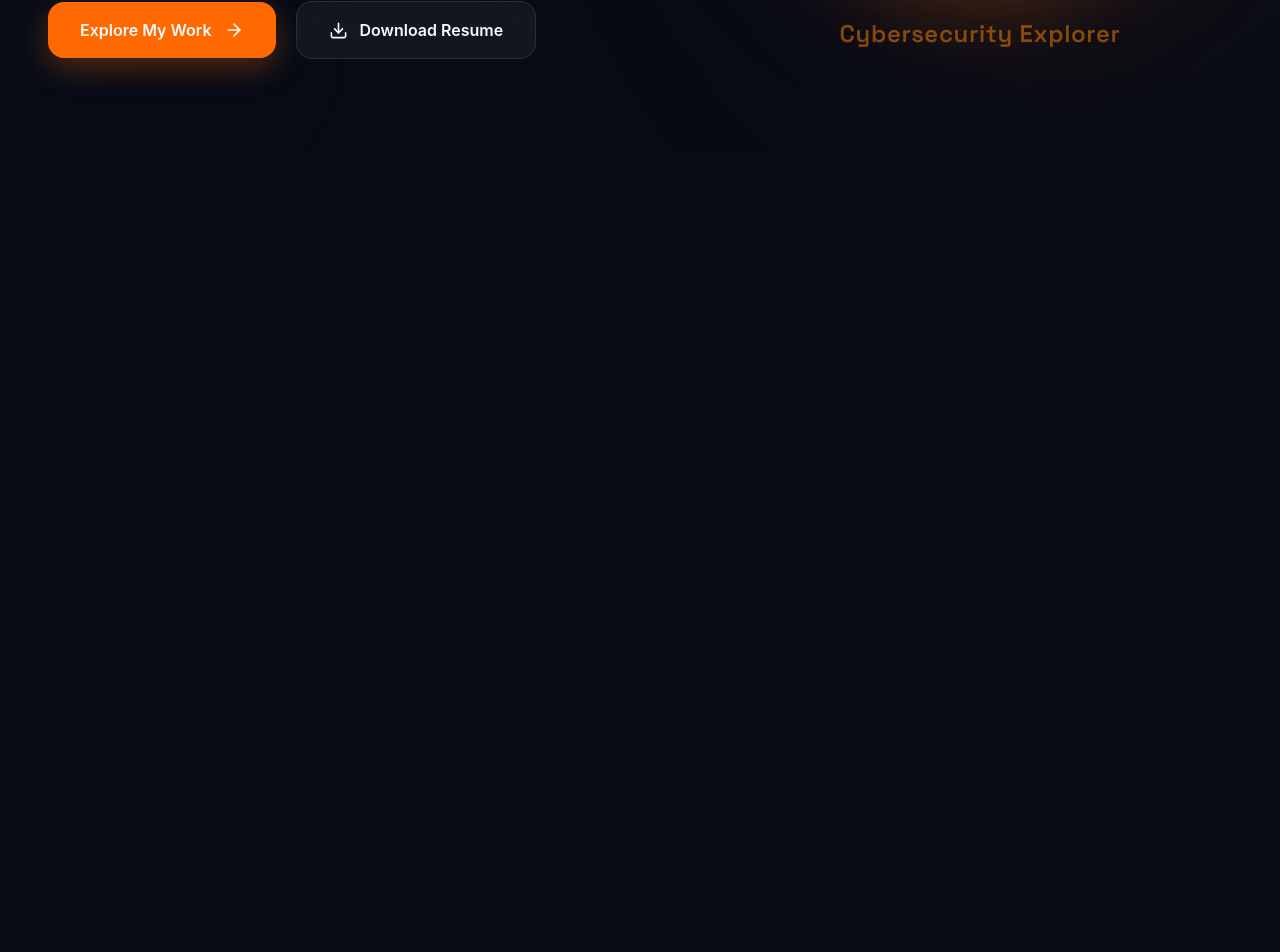
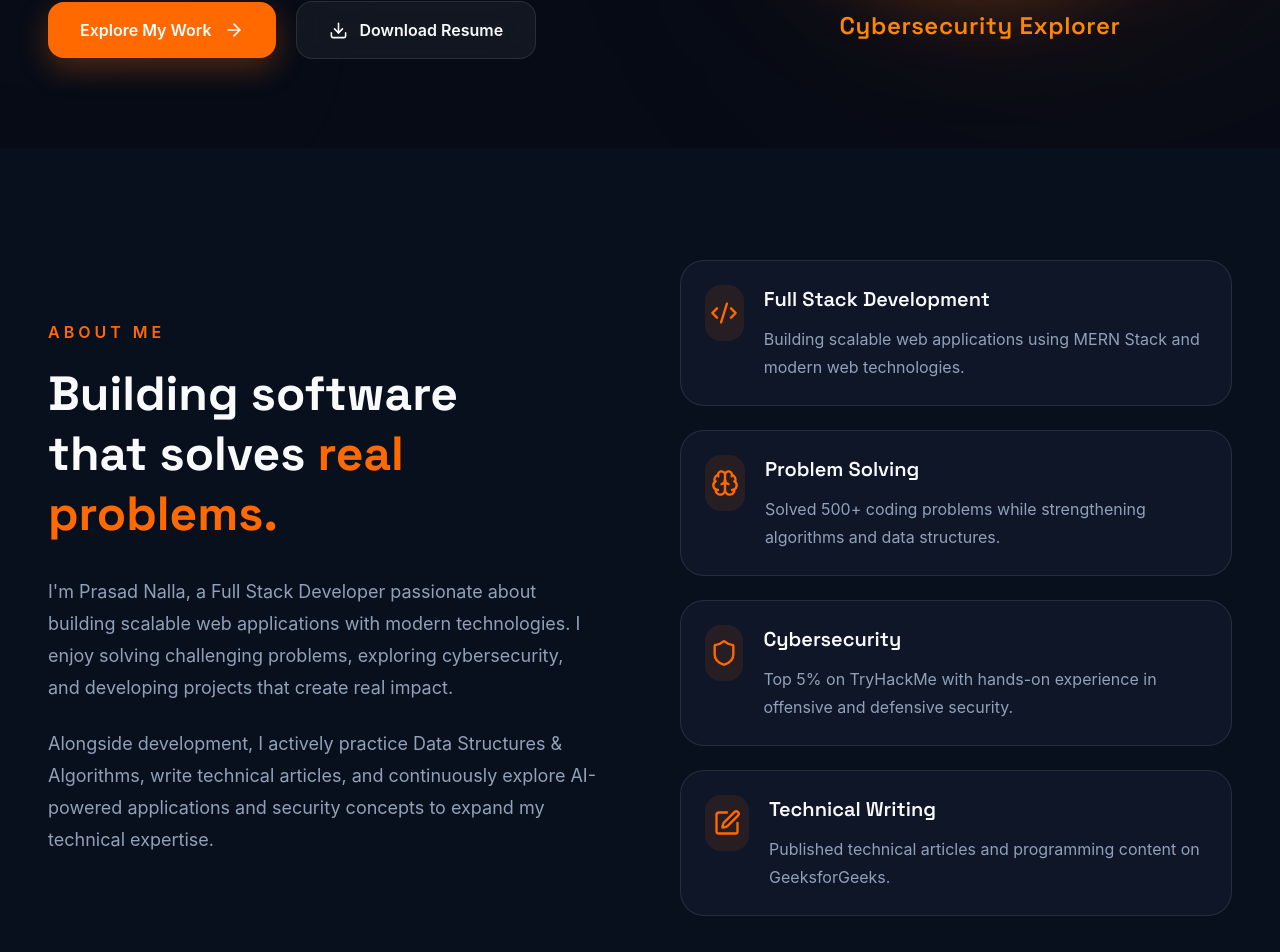
Before and after one commit to Prasad-Nalla/Portfolio, a React (Vite) app: page / in a window 1280 px wide. Shown: the part 652-1604 px from the top of the page. Before the commit the page ends 800 px from the top, so only its background shows below. Built offline with nearby package versions, Linux system fonts and the light colour scheme.

Commit message:
feat : About Section Added

```diff
--- a/src/App.jsx
+++ b/src/App.jsx
@@ -1,12 +1,13 @@
 import Navbar from "./components/layout/Navbar";
 import Hero from "./sections/Hero/Hero";
-
+import About from "./sections/About/About";
 function App() {
   return (
     <>
       <Navbar />
       <main>
         <Hero />
+        <About />
       </main>
     </>
   );
--- /dev/null
+++ b/src/sections/About/About.jsx
@@ -0,0 +1,22 @@
+import Container from "../../components/layout/Container";
+import AboutContent from "./AboutContent";
+import AboutCards from "./AboutCards";
+
+
+const About = () => {
+  return (
+    <section
+      id="about"
+      className="py-28 bg-[#080F1D]"
+    >
+      <Container>
+        <div className="grid gap-20 lg:grid-cols-2 items-center">
+          <AboutContent />
+          <AboutCards />
+        </div>
+      </Container>
+    </section>
+  );
+};
+
+export default About;
--- /dev/null
+++ b/src/sections/About/AboutCards.jsx
@@ -0,0 +1,64 @@
+import {
+  Code2,
+  Shield,
+  PenSquare,
+  Brain,
+} from "lucide-react";
+
+const cards = [
+  {
+    icon: Code2,
+    title: "Full Stack Development",
+    desc: "Building scalable web applications using MERN Stack and modern web technologies.",
+  },
+  {
+    icon: Brain,
+    title: "Problem Solving",
+    desc: "Solved 500+ coding problems while strengthening algorithms and data structures.",
+  },
+  {
+    icon: Shield,
+    title: "Cybersecurity",
+    desc: "Top 5% on TryHackMe with hands-on experience in offensive and defensive security.",
+  },
+  {
+    icon: PenSquare,
+    title: "Technical Writing",
+    desc: "Published technical articles and programming content on GeeksforGeeks.",
+  },
+];
+
+const AboutCards = () => {
+  return (
+    <div className="grid gap-6">
+      {cards.map((card) => {
+        const Icon = card.icon;
+
+        return (
+          <div
+            key={card.title}
+            className="group rounded-3xl border border-white/10 bg-[#0E1628] p-6 transition-all duration-300 hover:-translate-y-2 hover:border-orange-500/40 hover:bg-[#131f36]"
+          >
+            <div className="flex items-start gap-5">
+              <div className="flex h-14 w-14 items-center justify-center rounded-2xl bg-orange-500/10 text-orange-500 transition-all duration-300 group-hover:bg-orange-500 group-hover:text-white">
+                <Icon size={28} />
+              </div>
+
+              <div>
+                <h3 className="text-xl font-semibold">
+                  {card.title}
+                </h3>
+
+                <p className="mt-3 leading-7 text-slate-400">
+                  {card.desc}
+                </p>
+              </div>
+            </div>
+          </div>
+        );
+      })}
+    </div>
+  );
+};
+
+export default AboutCards;
--- /dev/null
+++ b/src/sections/About/AboutContent.jsx
@@ -0,0 +1,34 @@
+const AboutContent = () => {
+  return (
+    <div>
+
+      <p className="text-orange-500 font-semibold uppercase tracking-[0.25em]">
+        About Me
+      </p>
+
+      <h2 className="mt-5 text-5xl font-bold leading-tight">
+        Building software
+        <br />
+        that solves
+        <span className="text-orange-500"> real problems.</span>
+      </h2>
+
+      <p className="mt-8 text-slate-400 leading-8 text-lg">
+        I'm Prasad Nalla, a Full Stack Developer passionate about
+        building scalable web applications with modern technologies.
+        I enjoy solving challenging problems, exploring cybersecurity,
+        and developing projects that create real impact.
+      </p>
+
+      <p className="mt-6 text-slate-400 leading-8 text-lg">
+        Alongside development, I actively practice Data Structures &
+        Algorithms, write technical articles, and continuously explore
+        AI-powered applications and security concepts to expand my
+        technical expertise.
+      </p>
+
+    </div>
+  );
+};
+
+export default AboutContent;
--- /dev/null
+++ b/src/sections/About/AboutStats.jsx
@@ -0,0 +1,53 @@
+const stats = [
+  {
+    number: "15+",
+    label: "Projects",
+  },
+  {
+    number: "500+",
+    label: "Problems Solved",
+  },
+  {
+    number: "Top 5%",
+    label: "TryHackMe",
+  },
+  {
+    number: "3+",
+    label: "Years Learning",
+  },
+];
+
+const AboutStats = () => {
+  return (
+    <div className="grid grid-cols-2 gap-6">
+
+      {stats.map((item) => (
+        <div
+          key={item.label}
+          className="
+            rounded-3xl
+            border
+            border-white/10
+            bg-[#0E1628]
+            p-8
+            transition-all
+            duration-300
+            hover:-translate-y-2
+            hover:border-orange-500/40
+          "
+        >
+          <h3 className="text-4xl font-bold text-orange-500">
+            {item.number}
+          </h3>
+
+          <p className="mt-3 text-slate-400">
+            {item.label}
+          </p>
+        </div>
+      ))}
+
+    </div>
+  );
+};
+
+export default AboutStats;
--- a/src/sections/Hero/HeroImage.jsx
+++ b/src/sections/Hero/HeroImage.jsx
@@ -41,7 +41,7 @@ const HeroImage = () => {
           "
         >
           <img
-            src="/images/photo.jpg"
+            src="/images/photo.png"
             alt="Prasad Nalla"
             className="h-full w-full object-cover object-top"
           />
```
Also changed, not shown: public/images/photo.jpg (deleted), public/images/photo.png (added).
